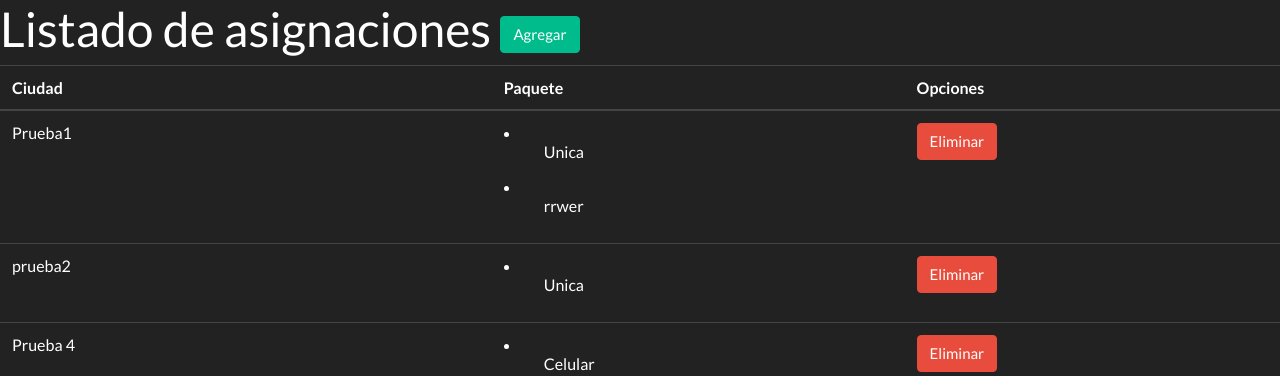
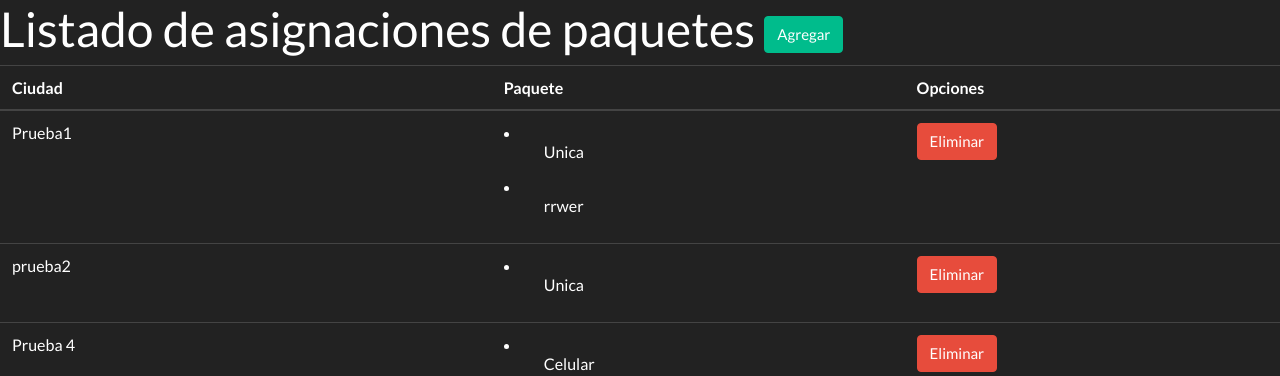
Before and after one commit to andiiuw/cinepolis, a Django app: page /ciudad/lista/ in a window 1280 px wide. Shown: the part 113-489 px from the top of the page. Run offline with Django 3.2, Linux system fonts and the light colour scheme; a user stored in the database is signed in; data comes from the database, SQL or seed files in the repository; parts of the project's set-up code (start-up, migrations or seed data) failed here and were passed over; some libraries are stand-ins or nearby versions.

Commit message:
aplicaciones final

```diff
--- a/entrega/templates/entrega/ciudad_list.html
+++ b/entrega/templates/entrega/ciudad_list.html
@@ -1,7 +1,7 @@
 {% extends 'entrega/base.html' %}
 {% block content %}
 
-        <h1> Listado de asignaciones
+        <h1> Listado de asignaciones de paquetes
            <a href="{% url 'ciudad_nueva' %}"> <button type="button" class="btn btn-success">Agregar</button></a></h1>
         <div>
         <table class="table table-hover">
```
